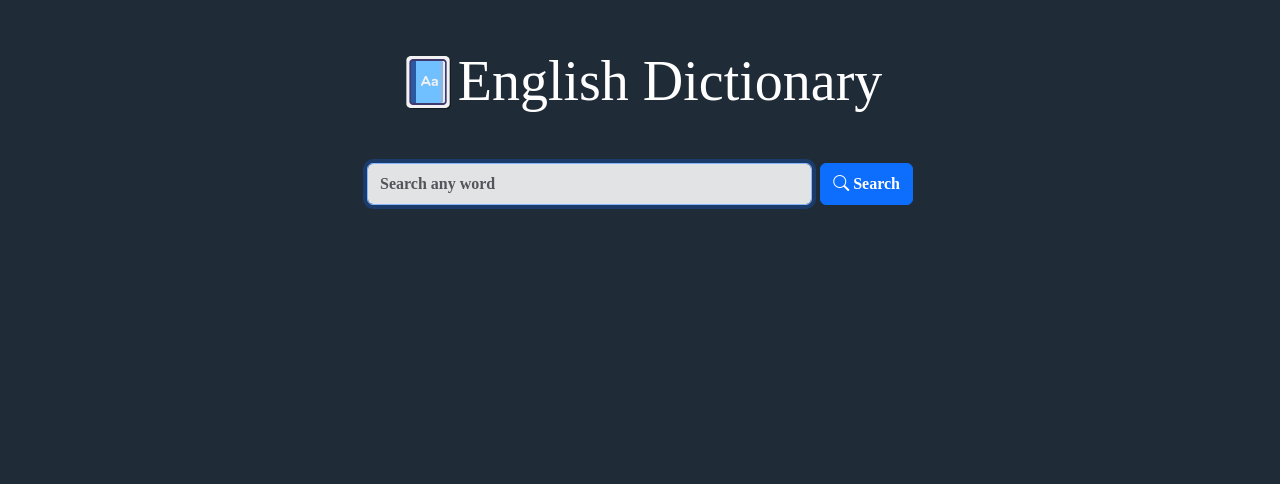
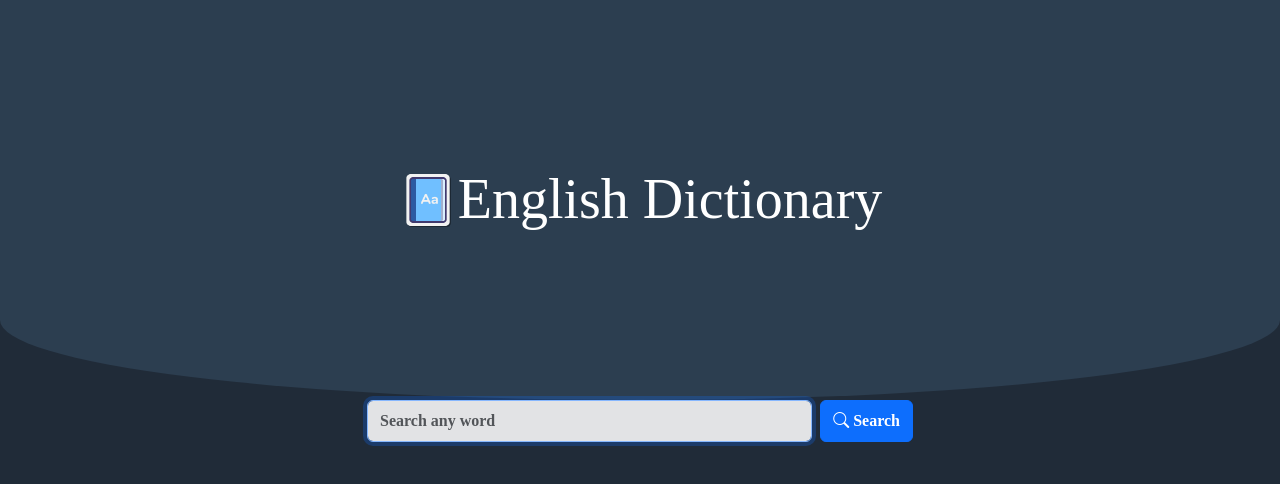
Before and after one commit to MFabri31/english-dictionary, a React (Vite) app: page / in a window 1280 px wide. Shown: the top 484 px of the page. Built offline with nearby package versions, Linux system fonts and the light colour scheme.

Commit message:
Apply the curved section to the header

```diff
--- a/src/App.jsx
+++ b/src/App.jsx
@@ -8,18 +8,26 @@ const App = () => {
   const { wordData, loading, error, getWordData } = useDictionary();
 
   return (
+    <>
+      <Header />
       <Container>
-      <Header />
         <Row className="justify-content-center">
           <Col md={6}>
             <SearchForm getWordData={getWordData} />
 
             <main>
-            {<Dictionary wordData={wordData} loading={loading} error={error} />}
+              {
+                <Dictionary
+                  wordData={wordData}
+                  loading={loading}
+                  error={error}
+                />
+              }
             </main>
           </Col>
         </Row>
       </Container>
+    </>
   );
 };
 
--- a/src/components/Header.jsx
+++ b/src/components/Header.jsx
@@ -2,7 +2,7 @@ import Logo from "../assets/icons/icon-dictionary-2.png";
 
 const Header = () => {
   return (
-    <header className="d-flex align-items-center justify-content-center py-5">
+    <header className="d-flex align-items-center justify-content-center py-5 curved">
       <img src={Logo} alt="icon dictionary" width="60px" />
       <h1 className="display-4 m-0">English Dictionary</h1>
     </header>
--- a/src/style.css
+++ b/src/style.css
@@ -13,3 +13,11 @@ body {
   text-align: center;
   font-size: 1.5rem;
 }
+
+.curved {
+  position: relative;
+  background: #2c3e50;
+  height: 50vh;
+  border-bottom-left-radius: 50% 20%;
+  border-bottom-right-radius: 50% 20%;
+}
```
Lines whose indentation alone changed are shown as unchanged.
